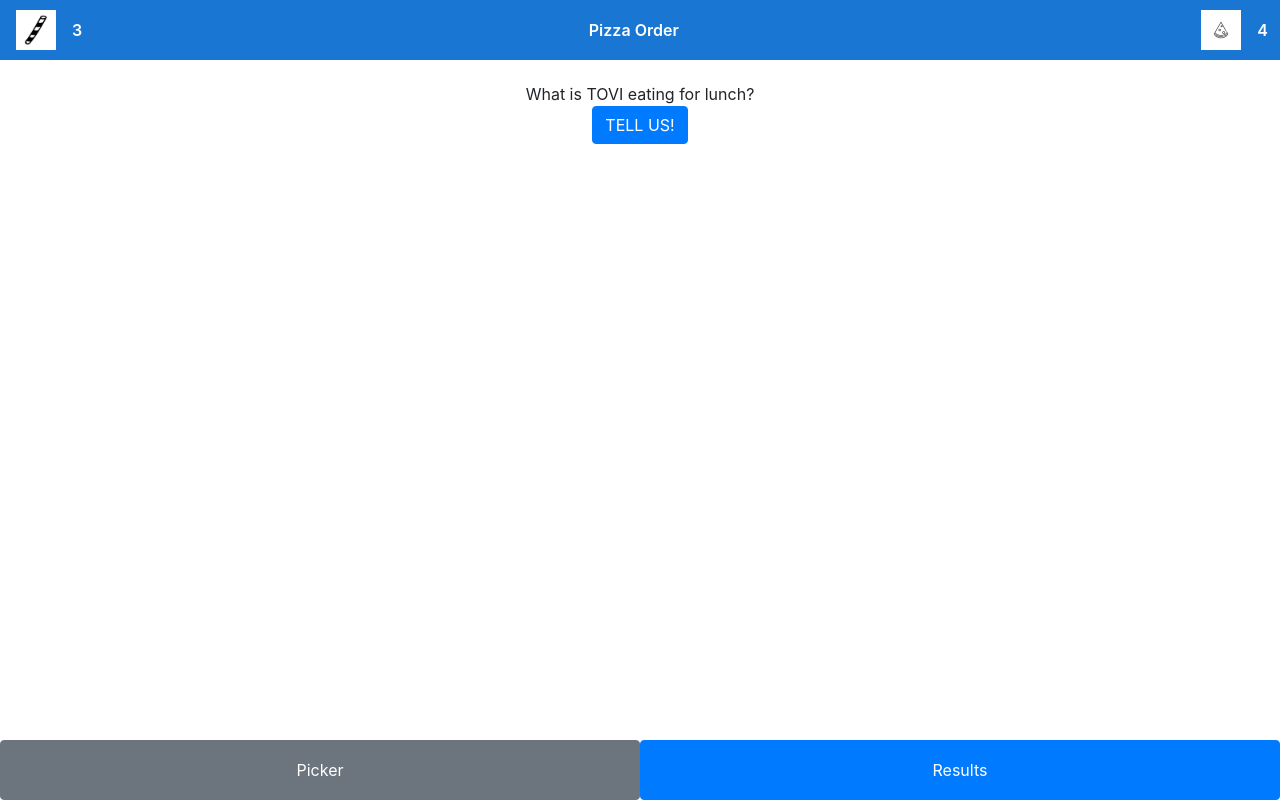
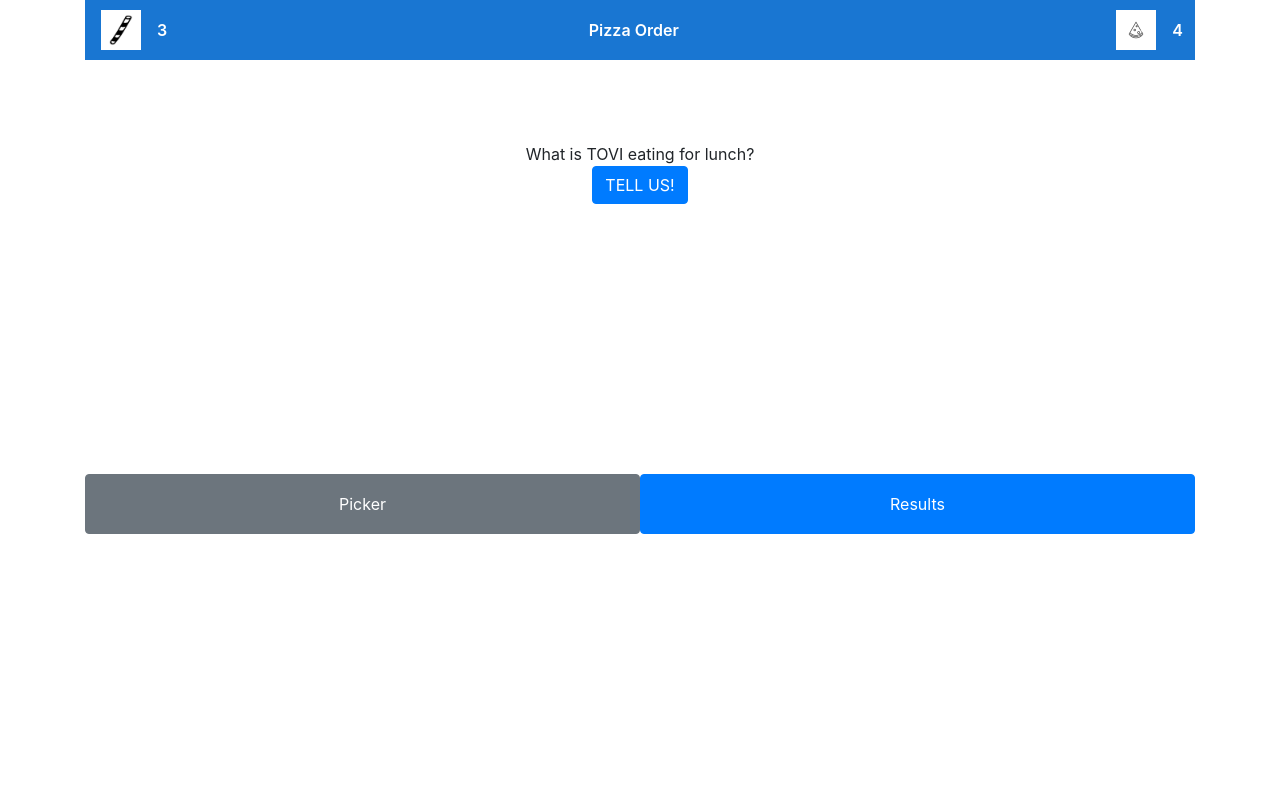
Before and after one commit to Alicehappy/tovi-health-pizza-order, an Angular app: page / in a window 1280 px wide. Built offline with nearby package versions, Linux system fonts and the light colour scheme.

Commit message:
Added slide up animation in the empty result view.

```diff
--- a/src/app/app.component.html
+++ b/src/app/app.component.html
@@ -66,7 +66,7 @@
     </div>
 
     <div class="content" role="main">
-      <div>
+      <div [ngClass]="{'slide-up': empResult === true}">
         <p>Tip: It's always pizza.</p>
       </div>
     </div>
--- a/src/app/app.component.scss
+++ b/src/app/app.component.scss
@@ -1,5 +1,5 @@
 .footbar {
-    position: absolute;
+  position: relative;
   bottom: 0;
   left: 0;
   right: 0;
@@ -15,3 +15,34 @@
   width: 50%;
   height: 100%;
 }
+
+.slide-up {
+  animation: mymove 2s ease-out forwards;
+  animation-iteration-count: 1;
+    position: relative;
+  /* Safari and Chrome */
+  -webkit-animation: mymove 2s;
+  -webkit-animation-iteration-count: 1;
+
+  @keyframes mymove {
+    from {
+      top: 100px;
+      opacity: 0;
+    }
+    to {
+      top: 0px;
+      opacity: 1;
+    }
+  }
+
+  @-webkit-keyframes mymove /* Safari and Chrome */ {
+    from {
+      top: 0px;
+      opacity: 0;
+    }
+    to {
+      top: 200px;
+      opacity: 1;
+    }
+  }
+}
--- a/src/app/app.component.ts
+++ b/src/app/app.component.ts
@@ -3,7 +3,7 @@ import { Component, OnInit } from '@angular/core';
 @Component({
   selector: 'app-root',
   templateUrl: './app.component.html',
-  styleUrls: ['./app.component.scss']
+  styleUrls: ['./app.component.scss'],
 })
 export class AppComponent implements OnInit {
   title = 'pizza-order';
--- a/src/styles.scss
+++ b/src/styles.scss
@@ -30,8 +30,12 @@
     flex: 1;
   }
 
+  .content {
+    height: 300px;
+  }
+
   .toolbar {
-    position: absolute;
+    position: relative;
     top: 0;
     left: 0;
     right: 0;
```
Lines whose indentation alone changed are shown as unchanged.
